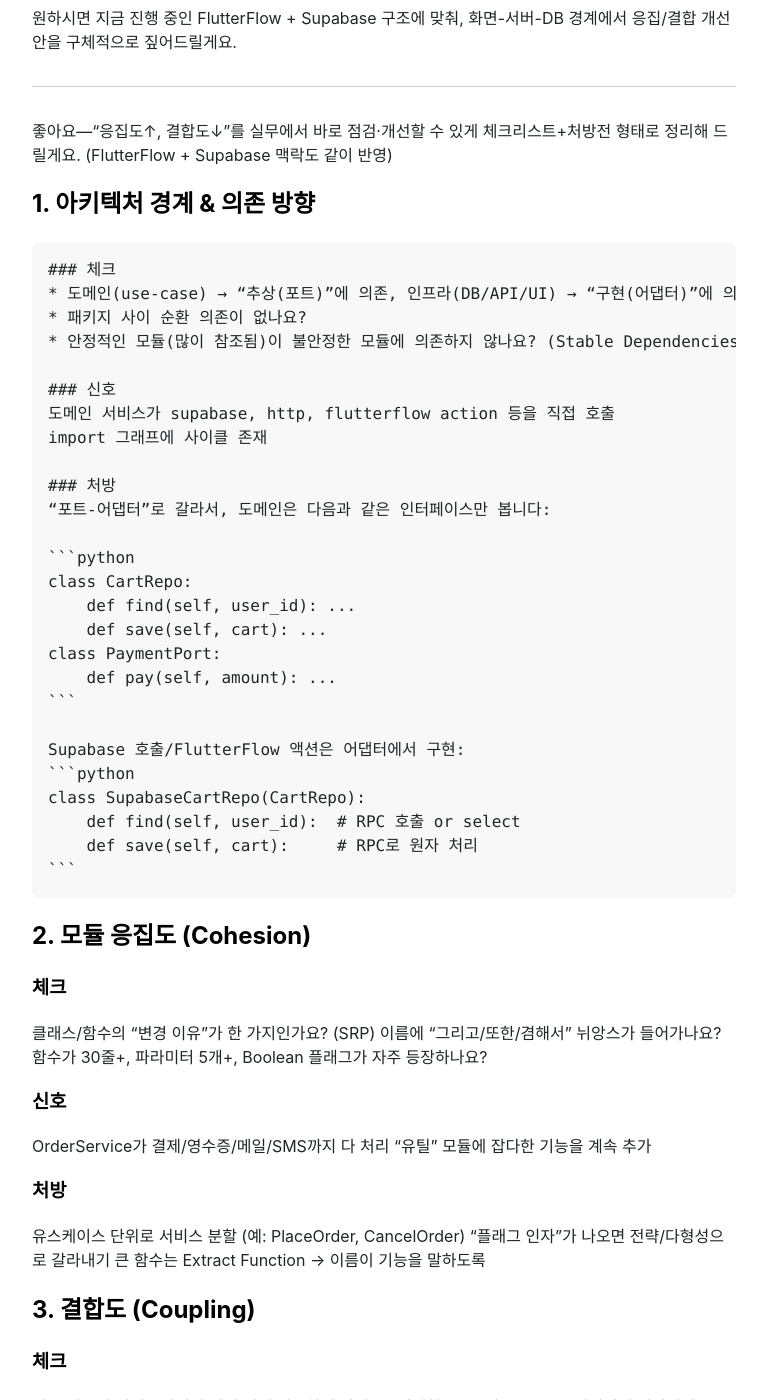
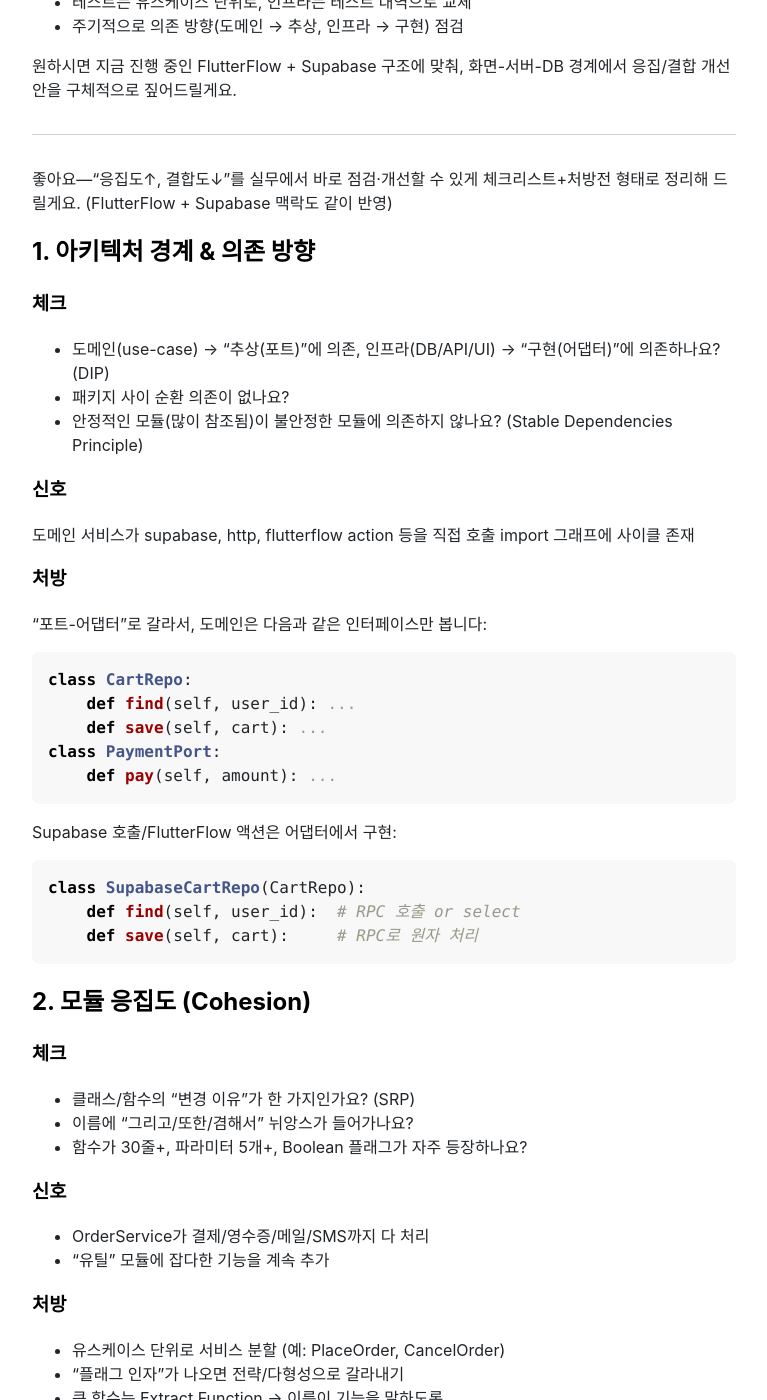
Before and after one commit to ksjeon4biz/ksjeon4biz.github.io, a Jekyll site: the page built from _posts/2025-08-31-Cohesion_Coupling.markdown, in a window 1280 px wide and 1400 px high, scrolled down 2370 px. Shown: the whole window, without its empty margins (256-1023 px from the left). Built offline with Jekyll 4.4.1, drawn with Linux system fonts in a browser that asks for light colours; nearby versions of some CDN libraries; some of the changed text lies outside the part shown.

Commit message:
2025-08-31 13:12

````diff
--- a/_posts/2025-08-31-Cohesion_Coupling.markdown
+++ b/_posts/2025-08-31-Cohesion_Coupling.markdown
@@ -87,11 +87,11 @@ class ProcessOrder:
 * 결제/메일/DB는 추상화 뒤로 숨김 → 실제 구현 교체 쉬움 → 결합도↓
 
 ## 실무 체크리스트 (짧게)
-하나의 클래스/함수에 “변경 이유가 하나인지” 확인(SRP)
-플래그 인자/거대 DTO 줄이기 → 전략/작은 값 객체로 치환
-외부 API/DB/메시징은 포트-어댑터로 경계화
-테스트는 유스케이스 단위로, 인프라는 테스트 대역으로 교체
-주기적으로 의존 방향(도메인 → 추상, 인프라 → 구현) 점검
+* 하나의 클래스/함수에 “변경 이유가 하나인지” 확인(SRP)
+* 플래그 인자/거대 DTO 줄이기 → 전략/작은 값 객체로 치환
+* 외부 API/DB/메시징은 포트-어댑터로 경계화
+* 테스트는 유스케이스 단위로, 인프라는 테스트 대역으로 교체
+* 주기적으로 의존 방향(도메인 → 추상, 인프라 → 구현) 점검
 
 원하시면 지금 진행 중인 FlutterFlow + Supabase 구조에 맞춰, 화면-서버-DB 경계에서 응집/결합 개선안을 구체적으로 짚어드릴게요.
 
@@ -100,72 +100,72 @@ class ProcessOrder:
 좋아요—“응집도↑, 결합도↓”를 실무에서 바로 점검·개선할 수 있게 체크리스트+처방전 형태로 정리해 드릴게요. (FlutterFlow + Supabase 맥락도 같이 반영)
 
 ## 1. 아키텍처 경계 & 의존 방향
-    ### 체크
-    * 도메인(use-case) → “추상(포트)”에 의존, 인프라(DB/API/UI) → “구현(어댑터)”에 의존하나요? (DIP)
-    * 패키지 사이 순환 의존이 없나요?
-    * 안정적인 모듈(많이 참조됨)이 불안정한 모듈에 의존하지 않나요? (Stable Dependencies Principle)
+### 체크
+* 도메인(use-case) → “추상(포트)”에 의존, 인프라(DB/API/UI) → “구현(어댑터)”에 의존하나요? (DIP)
+* 패키지 사이 순환 의존이 없나요?
+* 안정적인 모듈(많이 참조됨)이 불안정한 모듈에 의존하지 않나요? (Stable Dependencies Principle)
 
-    ### 신호
-    도메인 서비스가 supabase, http, flutterflow action 등을 직접 호출
-    import 그래프에 사이클 존재
+### 신호
+도메인 서비스가 supabase, http, flutterflow action 등을 직접 호출
+import 그래프에 사이클 존재
 
-    ### 처방
-    “포트-어댑터”로 갈라서, 도메인은 다음과 같은 인터페이스만 봅니다:
+### 처방
+“포트-어댑터”로 갈라서, 도메인은 다음과 같은 인터페이스만 봅니다:
 
-    ```python
-    class CartRepo:
-        def find(self, user_id): ...
-        def save(self, cart): ...
-    class PaymentPort:
-        def pay(self, amount): ...
-    ```
+```python
+class CartRepo:
+    def find(self, user_id): ...
+    def save(self, cart): ...
+class PaymentPort:
+    def pay(self, amount): ...
+```
 
-    Supabase 호출/FlutterFlow 액션은 어댑터에서 구현:
-    ```python
-    class SupabaseCartRepo(CartRepo):
-        def find(self, user_id):  # RPC 호출 or select
-        def save(self, cart):     # RPC로 원자 처리
-    ```
+Supabase 호출/FlutterFlow 액션은 어댑터에서 구현:
+```python
+class SupabaseCartRepo(CartRepo):
+    def find(self, user_id):  # RPC 호출 or select
+    def save(self, cart):     # RPC로 원자 처리
+```
 
 ## 2. 모듈 응집도 (Cohesion)
 ### 체크
- 클래스/함수의 “변경 이유”가 한 가지인가요? (SRP)
- 이름에 “그리고/또한/겸해서” 뉘앙스가 들어가나요?
- 함수가 30줄+, 파라미터 5개+, Boolean 플래그가 자주 등장하나요?
+* 클래스/함수의 “변경 이유”가 한 가지인가요? (SRP)
+* 이름에 “그리고/또한/겸해서” 뉘앙스가 들어가나요?
+* 함수가 30줄+, 파라미터 5개+, Boolean 플래그가 자주 등장하나요?
 
 ### 신호
-OrderService가 결제/영수증/메일/SMS까지 다 처리
-“유틸” 모듈에 잡다한 기능을 계속 추가
+* OrderService가 결제/영수증/메일/SMS까지 다 처리
+* “유틸” 모듈에 잡다한 기능을 계속 추가
 
 ### 처방
-유스케이스 단위로 서비스 분할 (예: PlaceOrder, CancelOrder)
-“플래그 인자”가 나오면 전략/다형성으로 갈라내기
-큰 함수는 Extract Function → 이름이 기능을 말하도록
+* 유스케이스 단위로 서비스 분할 (예: PlaceOrder, CancelOrder)
+* “플래그 인자”가 나오면 전략/다형성으로 갈라내기
+* 큰 함수는 Extract Function → 이름이 기능을 말하도록
 
 ## 3. 결합도 (Coupling)
 ### 체크
- 외부 시스템/라이브러리에 직접 깊게 의존하지 않나요?
- 거대한 DTO(필드 20+)를 여기저기 전달하나요?
- 전역 상태/싱글톤에 의존하나요?
+* 외부 시스템/라이브러리에 직접 깊게 의존하지 않나요?
+* 거대한 DTO(필드 20+)를 여기저기 전달하나요?
+* 전역 상태/싱글톤에 의존하나요?
 
 ### 신호
-함수 인자로 config, db, http, logger, featureFlag, ...를 잔뜩 전달
-테스트에서 외부 IO를 매번 때려야만 함
+* 함수 인자로 config, db, http, logger, featureFlag, ...를 잔뜩 전달
+* 테스트에서 외부 IO를 매번 때려야만 함
 
 ### 처방
-필요한 데이터만 전달(데이터 결합)
-외부 의존은 포트 인터페이스 뒤로 숨기고, 테스트에선 대역 사용
-싱글톤/전역 대신 주입(의존성 주입)
+* 필요한 데이터만 전달(데이터 결합)
+* 외부 의존은 포트 인터페이스 뒤로 숨기고, 테스트에선 대역 사용
+* 싱글톤/전역 대신 주입(의존성 주입)
 
 ## 4. 데이터/백엔드 (Supabase 중심)
 ### 체크
- 테이블 직접 노출 대신 의미 있는 RPC(원자 동작)로 캡슐화했나요?
- RLS 정책이 유스케이스/역할과 정렬되어 있나요?
- “클라이언트에서 다단계 갱신” 대신 DB에서 트랜잭션으로 처리하나요?
+* 테이블 직접 노출 대신 의미 있는 RPC(원자 동작)로 캡슐화했나요?
+* RLS 정책이 유스케이스/역할과 정렬되어 있나요?
+* “클라이언트에서 다단계 갱신” 대신 DB에서 트랜잭션으로 처리하나요?
 
 #### 신호
-장바구니 수량 증가가: select → 계산 → update(경쟁 조건 위험)
-RLS 미정비로 anon 키에서 쓰기 가능한 경로 존재
+* 장바구니 수량 증가가: select → 계산 → update(경쟁 조건 위험)
+* RLS 미정비로 anon 키에서 쓰기 가능한 경로 존재
 
 ### 처방
 RPC 예시(원자 증가):
````
Also changed, not shown: other parts of _posts/2025-08-31-Cohesion_Coupling.markdown (+38 -38 lines).
